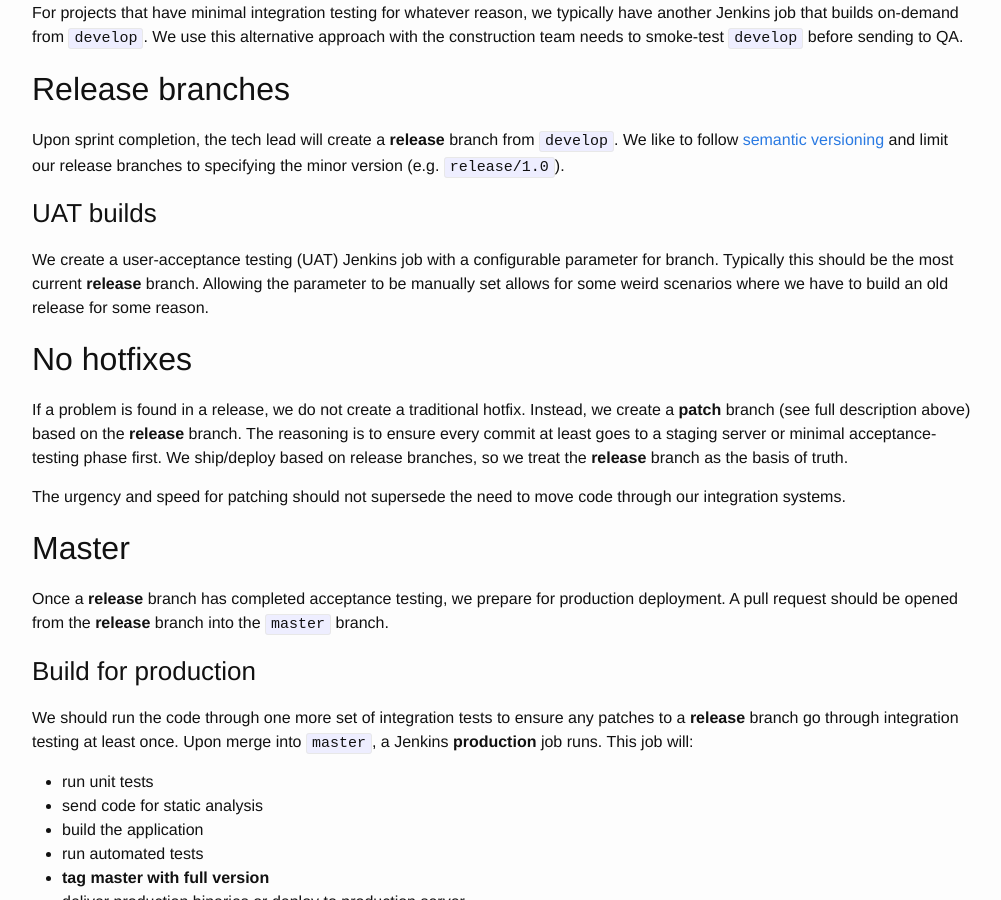
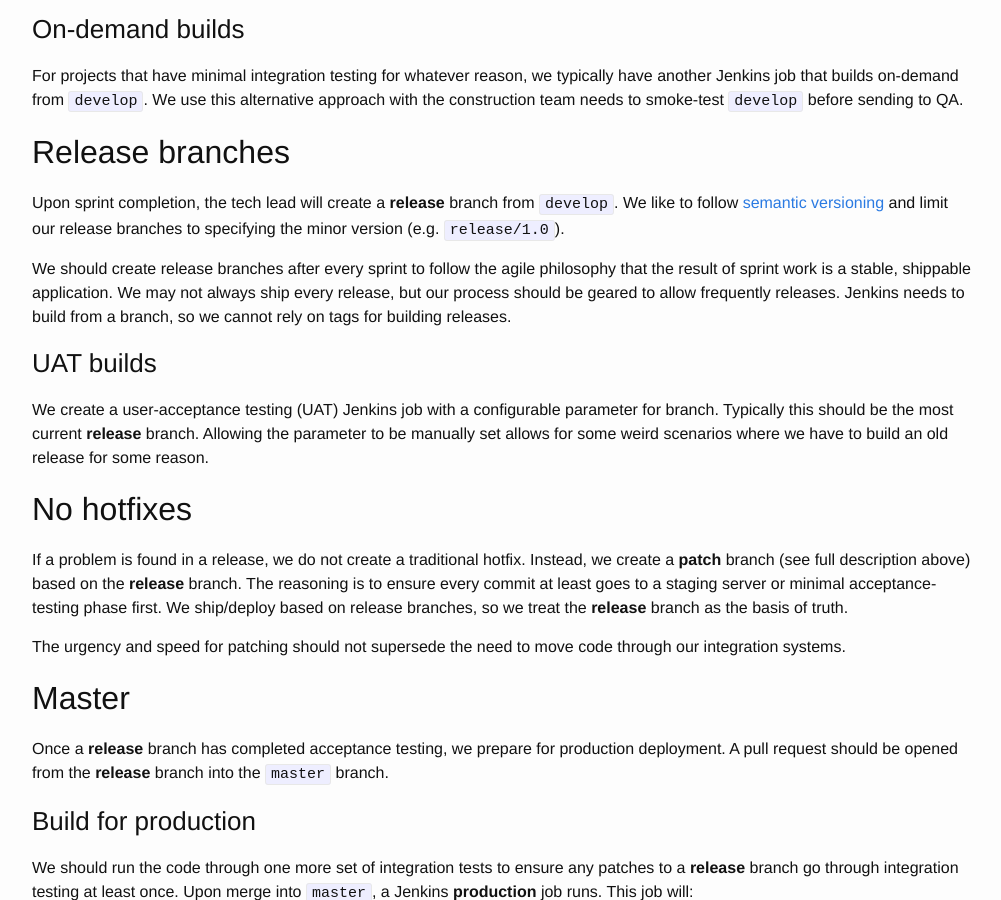
Before and after one commit to ajcrites/team-stanton, a Jekyll site: the page built from _posts/2015-03-23-beyond-git-flow.markdown, in a window 1280 px wide and 900 px high, scrolled down 3060 px. Shown: the whole window, without its empty margins (138-1139 px from the left). Built offline with Jekyll 4.4.1, drawn with Linux system fonts in a browser that asks for light colours; some of the changed text lies outside the part shown.

Commit message:
made Venks fixes to branching article.

```diff
--- a/_posts/2015-03-23-beyond-git-flow.markdown
+++ b/_posts/2015-03-23-beyond-git-flow.markdown
@@ -25,6 +25,8 @@
 Every new feature should be developed in a **feature** branch. We  name the branch to include the creator's JIRA username and the JIRA ticket ID that covers this work (e.g. `feature/dstanton/MOB-123`). You should immediately publish your branch to GitHub, so that the team knows work is in progress. Publishing also provide an event JIRA can use to automatically assign the ticket to you and move the ticket to in-progress status. There should be a separate **feature** branch for each JIRA user story.
 
 If a story is big, and multiple developers are contributing pieces, we should keep a single feature branch for that user story, and all developers should be pulling frequently. If a user story is so big that more than two developers are working, and pulling before push is inadequate to keep from stepping on each other, the team probably should split the large user story into multiple smaller user stories.
+
+If the developer needs to start the next story before a dependency has been merged from another pull request, it is fine to create a new feature branch using the dependent feature as the base.
 
 #### Merging the branch
 
@@ -94,6 +96,8 @@
 
 Upon sprint completion, the tech lead will create a **release** branch from `develop`. We like to follow [semantic versioning](http://semver.org/) and limit our release branches to specifying the minor version (e.g. `release/1.0`).
 
+We should create release branches after every sprint to follow the agile philosophy that the result of sprint work is a stable, shippable application. We may not always ship every release, but our process should be geared to allow frequently releases. Jenkins needs to build from a branch, so we cannot rely on tags for building releases.
+
 ### UAT builds
 
 We create a user-acceptance testing (UAT) Jenkins job with a configurable parameter for branch. Typically this should be the most current **release** branch. Allowing the parameter to be manually set allows for some weird scenarios where we have to build an old release for some reason.
```
